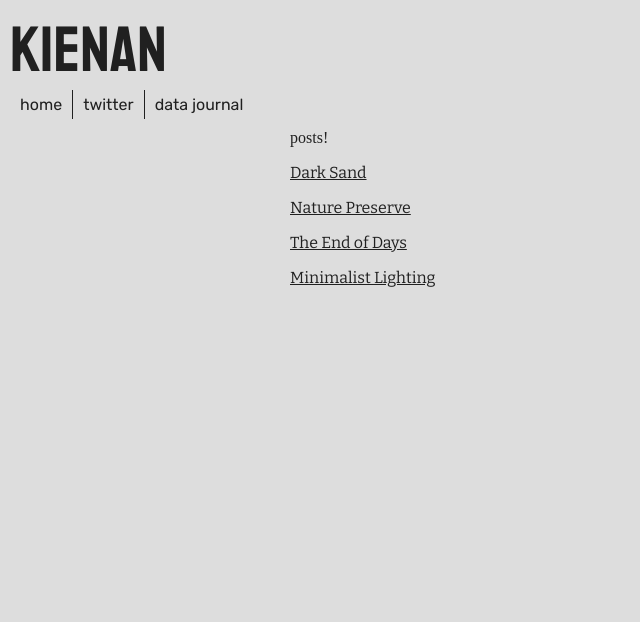
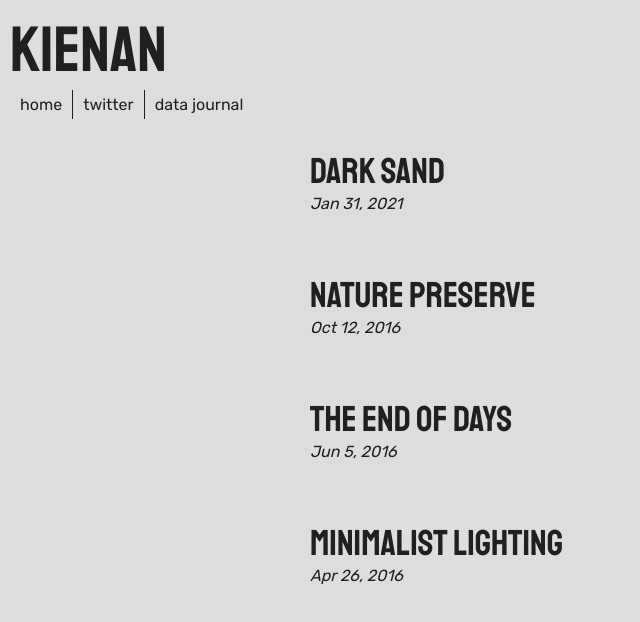
Before and after one commit to kienankb/website, a Next.js app: page / in a window 1280 px wide. Shown: the top 622 px of the page, without its empty margins (0-640 px from the left). Built offline with nearby package versions, Linux system fonts and the light colour scheme.

Commit message:
flesh out blog card

```diff
--- a/components/blogcard.tsx
+++ b/components/blogcard.tsx
@@ -1,13 +1,20 @@
 import Link from 'next/link';
 
 import {BlogMetadata} from '../data/blog-metadata';
+
+import styles from './styles/BlogCard.module.css';
 
 type BlogCardProps = {
   post: BlogMetadata,
 };
 
 const BlogCard = ({post}: BlogCardProps) => {
-  return <p><Link href={`/blog/${post.slug}/`}>{post.title}</Link></p>;
+  return <Link href={`/blog/${post.slug}/`}>
+    <div className={styles.card}>
+      <div className={styles.title}>{post.title}</div>
+      <div className={styles.date}>{post.publishDate.toLocaleDateString('en-us', {month: 'short', day: 'numeric', year: 'numeric'})}</div>
+    </div>
+  </Link>;
 }
 
 export default BlogCard;
--- /dev/null
+++ b/components/styles/BlogCard.module.css
@@ -0,0 +1,17 @@
+.card {
+  width: 100%;
+  padding: 20px;
+  cursor: pointer;
+  margin-bottom: 20px;
+}
+
+.title {
+  font-family: 'Staatliches';
+  font-size: 36px;
+  font-weight: 400;
+}
+
+.date {
+  font-family: 'Rubik';
+  font-style: italic;
+}
--- a/pages/index.tsx
+++ b/pages/index.tsx
@@ -15,7 +15,6 @@ const Index: NextPage = () => {
       <meta name="description" content="He's just zis guy, you know" />
       <link rel="icon" href="/favicon.ico" />
     </Head>
-    <div>posts!</div>
     {BlogPosts.sort((a, b) => {
       return a.publishDate < b.publishDate ? 1 : -1;
     }).map((post) => <BlogCard key={post.slug} post={post} />)}
```
